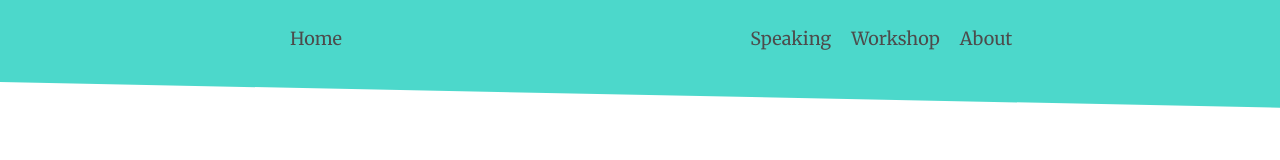
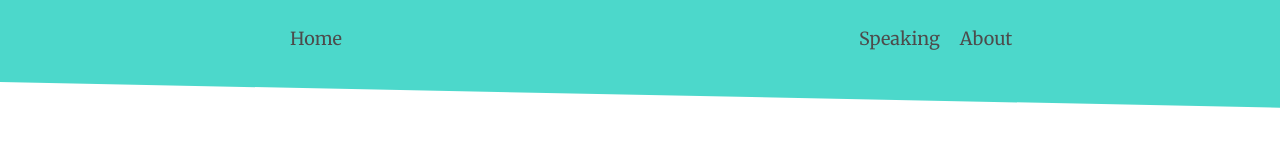
Before and after one commit to harkanwals/harkanwal_nz, a Gatsby site: page / in a window 1280 px wide. Shown: the top 160 px of the page. Built offline with nearby package versions, Linux system fonts and the light colour scheme; Gatsby itself is replaced by a stand-in of ours; some packages are replaced by stand-ins of ours.

Commit message:
Remove training from Nav Bar

```diff
--- a/src/components/header.js
+++ b/src/components/header.js
@@ -71,9 +71,7 @@ class Header extends React.Component {
             <li>
               <Link to="/speaking">Speaking</Link>
             </li>
-            <li>
-              <Link to="/training">Workshop</Link>
-            </li>
+
             <li>
               <Link to="/about">About</Link>
             </li>
```
